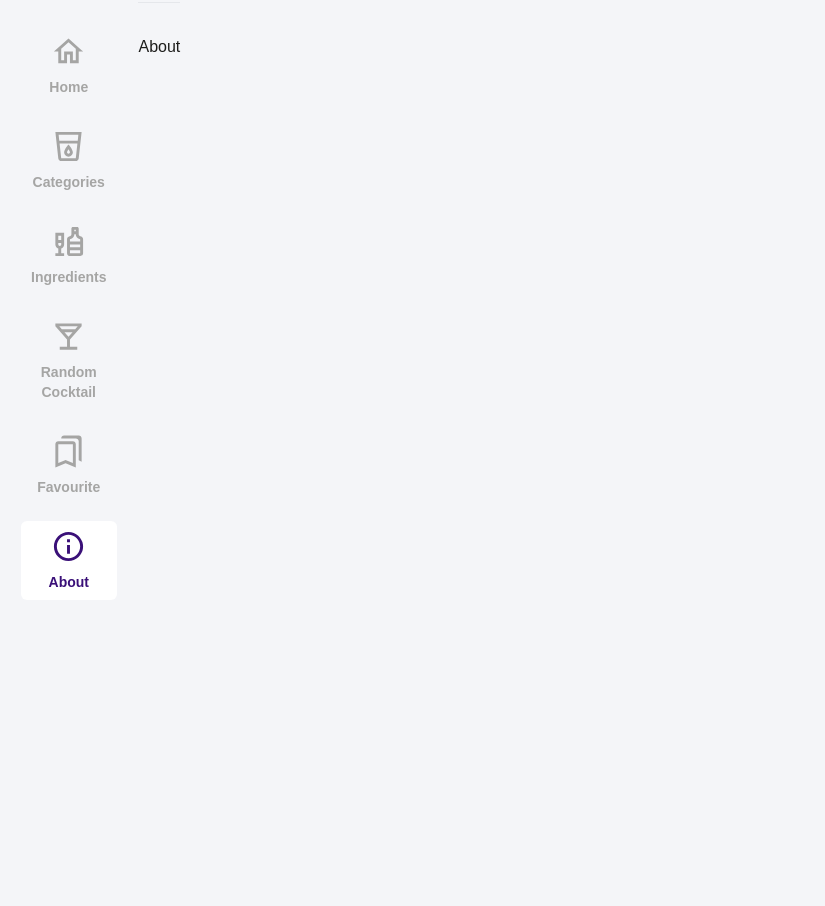
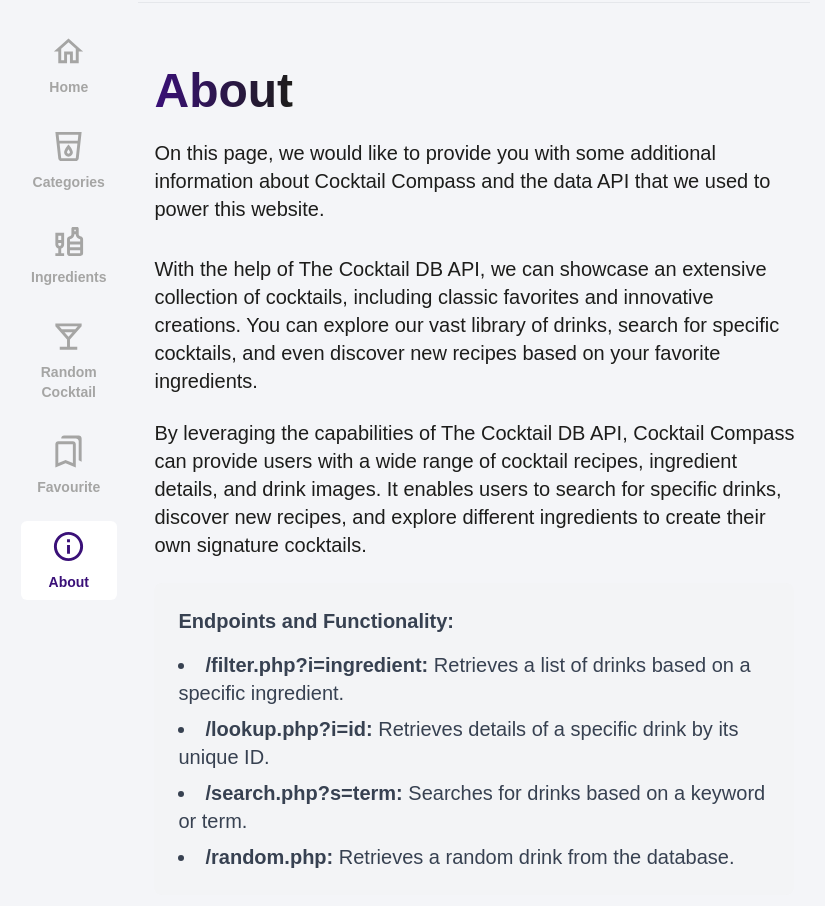
Before and after one commit to FranGit1/CocktailCompass, a React (Vite) app: page /about in a window 1280 px wide. Shown: the part 238-1144 px from the top of the page, without its empty margins (173-998 px from the left). Before the commit the page ends 838 px from the top, so only its background shows below. Built offline with nearby package versions, Linux system fonts and the light colour scheme.

Commit message:
Finalized styling

```diff
--- a/src/components/About.tsx
+++ b/src/components/About.tsx
@@ -3,6 +3,62 @@
 interface AboutProps {}
 
 export const About: React.FC<AboutProps> = ({}) => {
-  return <h1>About</h1>;
+  return (
+    <div className="max-w-2xl mx-auto py-8 px-4">
+      <h1 className="text-3xl md:text-4xl lg:text-5xl font-bold text-gray-900 dark:text-white mb-6">
+        <span className="text-transparent bg-clip-text bg-gradient-to-r to-myBlack from-darkRed">
+          About
+        </span>
+      </h1>
+      <p className="text-lg lg:text-xl text-myBlack  mb-8">
+        On this page, we would like to provide you with some additional
+        information about Cocktail Compass and the data API that we used to
+        power this website.
+      </p>
+
+      <p className="text-lg lg:text-xl text-myBlack  mb-6">
+        With the help of The Cocktail DB API, we can showcase an extensive
+        collection of cocktails, including classic favorites and innovative
+        creations. You can explore our vast library of drinks, search for
+        specific cocktails, and even discover new recipes based on your favorite
+        ingredients.
+      </p>
+
+      <p className="text-lg lg:text-xl text-myBlack  mb-6">
+        By leveraging the capabilities of The Cocktail DB API, Cocktail Compass
+        can provide users with a wide range of cocktail recipes, ingredient
+        details, and drink images. It enables users to search for specific
+        drinks, discover new recipes, and explore different ingredients to
+        create their own signature cocktails.
+      </p>
+
+      <div className="bg-gray-100 dark:bg-gray-800 p-6 rounded-lg mb-8">
+        <p className="text-lg lg:text-xl text-gray-700 dark:text-gray-300 mb-4">
+          <strong className="font-semibold">
+            Endpoints and Functionality:
+          </strong>
+        </p>
+
+        <ul className="list-disc list-inside">
+          <li className="text-lg lg:text-xl text-gray-700 dark:text-gray-300 mb-2">
+            <span className="font-semibold">/filter.php?i=ingredient:</span>{" "}
+            Retrieves a list of drinks based on a specific ingredient.
+          </li>
+          <li className="text-lg lg:text-xl text-gray-700 dark:text-gray-300 mb-2">
+            <span className="font-semibold">/lookup.php?i=id:</span> Retrieves
+            details of a specific drink by its unique ID.
+          </li>
+          <li className="text-lg lg:text-xl text-gray-700 dark:text-gray-300 mb-2">
+            <span className="font-semibold">/search.php?s=term:</span> Searches
+            for drinks based on a keyword or term.
+          </li>
+          <li className="text-lg lg:text-xl text-gray-700 dark:text-gray-300">
+            <span className="font-semibold">/random.php:</span> Retrieves a
+            random drink from the database.
+          </li>
+        </ul>
+      </div>
+    </div>
+  );
 };
 export default About;
--- a/src/components/CategoryComponent.tsx
+++ b/src/components/CategoryComponent.tsx
@@ -12,7 +12,11 @@
         alt=""
         className="rounded-t-xl h-80 w-96 object-contain "
       />
-      <div className="font-bold text-center pb-4">{category.strCategory}</div>
+      <h1 className="mb-4 text-2xl text-center   font-extrabold text-gray-900 dark:text-white md:text-2xl lg:text-2xl">
+        <span className="text-transparent bg-clip-text bg-gradient-to-r to-myBlack from-darkRed">
+          {category.strCategory}
+        </span>
+      </h1>
     </div>
   );
 };
--- a/src/components/DrinkComponent.tsx
+++ b/src/components/DrinkComponent.tsx
@@ -41,9 +41,11 @@
         />
       </Link>
       <div className="flex justify-between items-center">
-        <div className="font-bold text-center pb-4 pt-4 pl-2">
-          {drink.strDrink}
-        </div>
+        <h1 className="mb-4 text-xl font-extrabold text-gray-900 dark:text-white md:text-xl lg:text-xl line-clamp-1  ">
+          <span className="text-transparent  bg-clip-text bg-gradient-to-r to-myBlack from-darkRed">
+            {drink?.strDrink}
+          </span>
+        </h1>
 
         {isFavoritesPage ? (
           <button onClick={handleRemoveClick}>
--- a/src/components/DrinkDetails.tsx
+++ b/src/components/DrinkDetails.tsx
@@ -27,8 +27,10 @@
   return (
     <div className=" mx-auto p-8 flex flex-col md:flex-row">
       <div className="block md:hidden">
-        <h1 className="text-4xl font-bold mb-8 text-left text-darkRed">
-          {drink?.strDrink}
+        <h1 className="mb-4 text-3xl   font-extrabold text-gray-900 dark:text-white md:text-3xl lg:text-3xl">
+          <span className="text-transparent bg-clip-text bg-gradient-to-r to-myBlack from-darkRed">
+            {drink?.strDrink}
+          </span>
         </h1>
       </div>
       <div>
--- a/src/components/DrinkList.tsx
+++ b/src/components/DrinkList.tsx
@@ -15,8 +15,10 @@
 
   return (
     <div>
-      <h1 className="text-lg font-bold pb-2 text-center md:text-left">
-        {category}
+      <h1 className="mb-4 text-2xl font-extrabold text-gray-900 dark:text-white md:text-2xl lg:text-2xl">
+        <span className="text-transparent bg-clip-text bg-gradient-to-r to-myBlack from-darkRed">
+          {category}
+        </span>
       </h1>
       <div className="grid grid-cols-1 md:grid-cols-2 lg:grid-cols-3 gap-2">
         {drinks?.map((drink) => (
--- a/src/components/Favourite.tsx
+++ b/src/components/Favourite.tsx
@@ -23,7 +23,11 @@
 
   return (
     <>
-      <h1 className="text-lg font-semibold mt-5 mb-5">Favourite Drinks</h1>
+      <h1 className="mb-4 text-2xl font-extrabold text-gray-900 dark:text-white md:text-3xl lg:text-4xl">
+        <span className="text-transparent bg-clip-text bg-gradient-to-r to-myBlack from-darkRed">
+          Favourite
+        </span>
+      </h1>{" "}
       {savedDrinks.length > 0 ? (
         <div className="grid grid-cols-1 gap-4 md:grid-cols-2 lg:grid-cols-3">
           {savedDrinks.map((drink: Drink) => (
--- a/src/components/IngredientComponent.tsx
+++ b/src/components/IngredientComponent.tsx
@@ -15,9 +15,11 @@
         alt=""
         className="rounded-t-xl h-70 w-96 object-cover "
       />
-      <div className="font-bold text-center pb-4">
-        {ingredient.strIngredient1}
-      </div>
+      <h1 className="mb-4 text-2xl text-center   font-extrabold text-gray-900 dark:text-white md:text-2xl lg:text-2xl">
+        <span className="text-transparent bg-clip-text bg-gradient-to-r to-myBlack from-darkRed">
+          {ingredient.strIngredient1}
+        </span>
+      </h1>
     </div>
   );
 };
--- a/src/components/Layout.tsx
+++ b/src/components/Layout.tsx
@@ -46,8 +46,11 @@
                 <h1 className="text-darkRed pr-10 font-extrabold	 text-3xl   md:mr-5  ">
                   Cocktail
                 </h1>
-                <h1 className="  pr-10 font-extrabold pl-6 text-3xl   md:mr-5 mb-4 md:mb-0">
-                  Compass
+
+                <h1 className="mb-4 text-3xl pr-10 pl-6 md:mr-5 mb-4 md:mb-0  font-extrabold text-gray-900 dark:text-white md:text-3xl lg:text-3xl">
+                  <span className="text-transparent bg-clip-text bg-gradient-to-r to-myBlack from-darkRed">
+                    Compass
+                  </span>
                 </h1>
               </div>
             </div>
```
